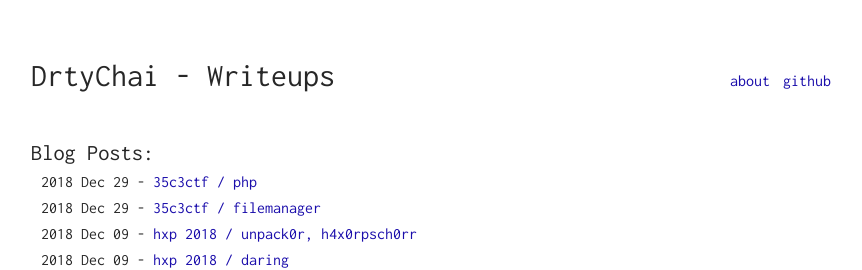
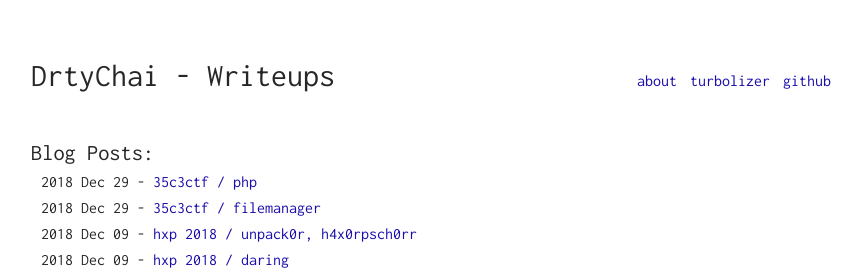
Before and after one commit to drtychai/drtychai.github.io, a Jekyll site: the page built from index.html, in a window 1280 px wide. Shown: the top 270 px of the page, without its empty margins (209-1071 px from the left). Built offline with Jekyll 4.4.1, drawn with Linux system fonts in a browser that asks for light colours.

Commit message:
included turbolizer

```diff
--- a/_data/navigation.yml
+++ b/_data/navigation.yml
@@ -1,5 +1,8 @@
 - title: about
   url: /me
 
+- title: turbolizer
+  url: /turbolizer
+
 - title: github
   url: https://github.com/drtychai
```
